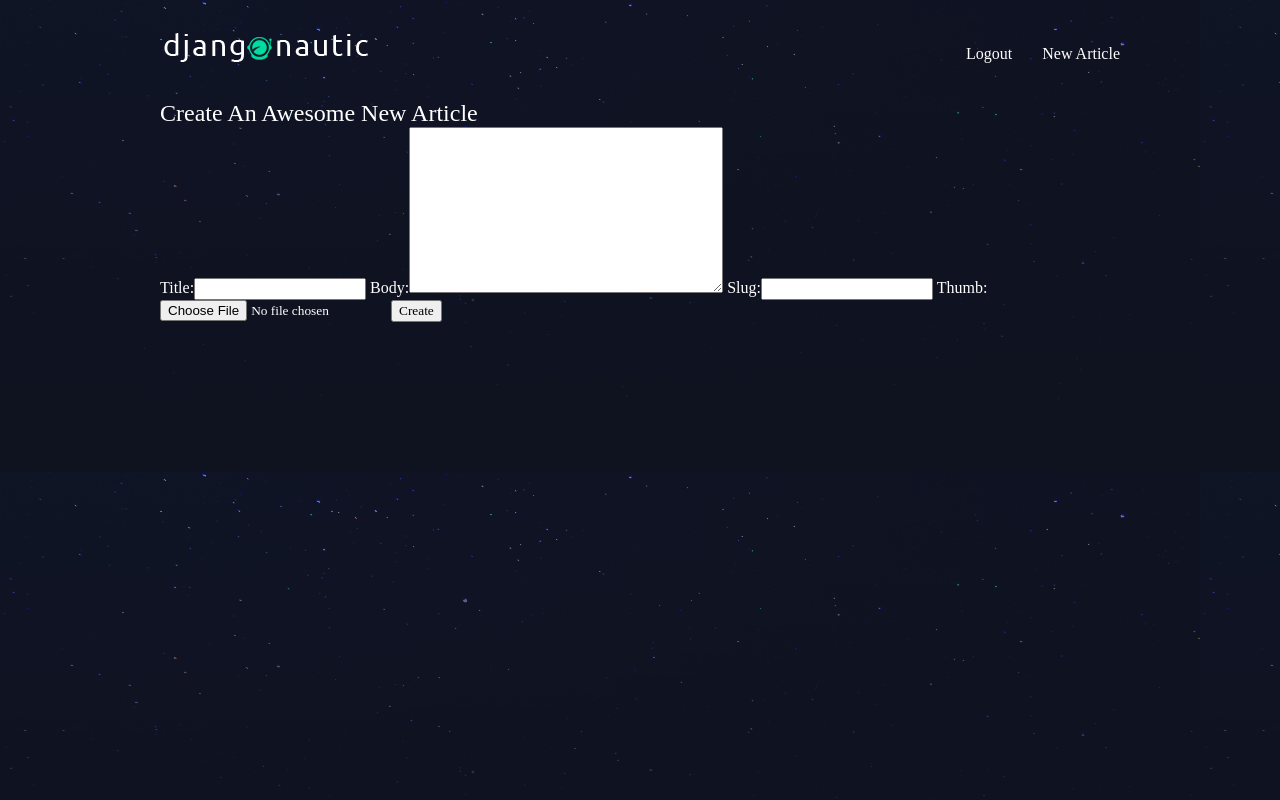
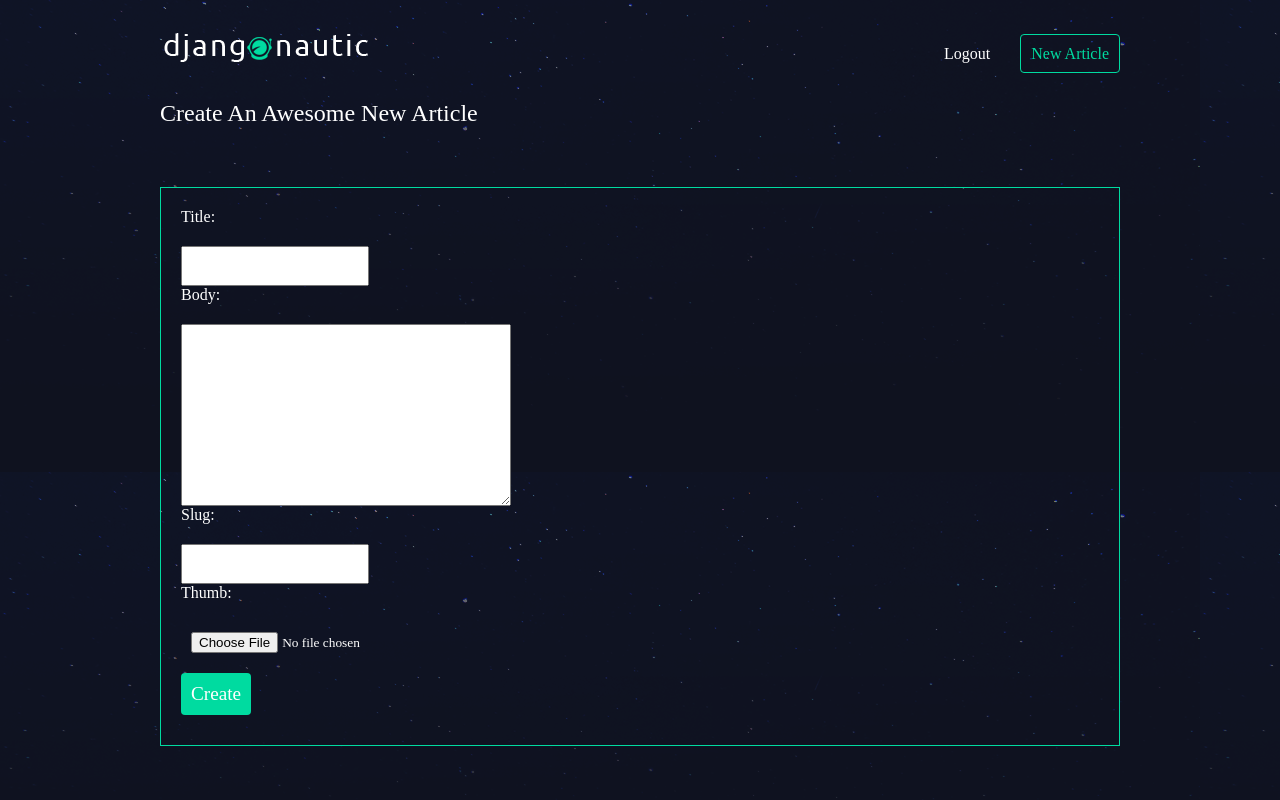
Before and after one commit to bradsimpson213/django-project, a Django app: page /articles/create/ in a window 1280 px wide. Run offline with Django 3.2, Linux system fonts and the light colour scheme; a user stored in the database is signed in.

Commit message:
added more css styling

```diff
--- a/djangonautic/assets/styles.css
+++ b/djangonautic/assets/styles.css
@@ -101,3 +101,50 @@ nav button{
 .article-detail  .article p{
     margin: 10px 20px
 }
+
+.site-form {
+    margin-top: 60px;
+    border: 1px solid #00dba0;
+    padding: 20px;
+}
+
+.site-form input, .site-form textarea {
+    display: block;
+    margin: 20px 0 0 0;
+    padding: 10px;
+}
+
+a.highlight{
+    border: 1px solid #00dba0;
+    padding: 10px;
+    border-radius: 4px;
+    color: #00dba0;
+}
+
+.helptext, .helptext ul{
+    margin: 0 auto 20px;
+    color: #bbb;
+    font-size: 0.9em;
+    display: block;
+}
+
+.errorlist li{
+    padding: 10px;
+    list-style-type: none;
+    border: 1px solid #ff5722;
+    color: #ff5722;
+    margin: 10px 0;
+}
+
+.errorlist{
+    padding: 0;
+}
+
+.site-form input[type="submit"] {
+    background: #00dba0;
+    border: 0;
+    color: #fff;
+    font-size: 1.2em;
+    border-radius: 4px;
+    margin: 10px 0;
+}
```
Also changed, not shown: djangonautic/db.sqlite3.
